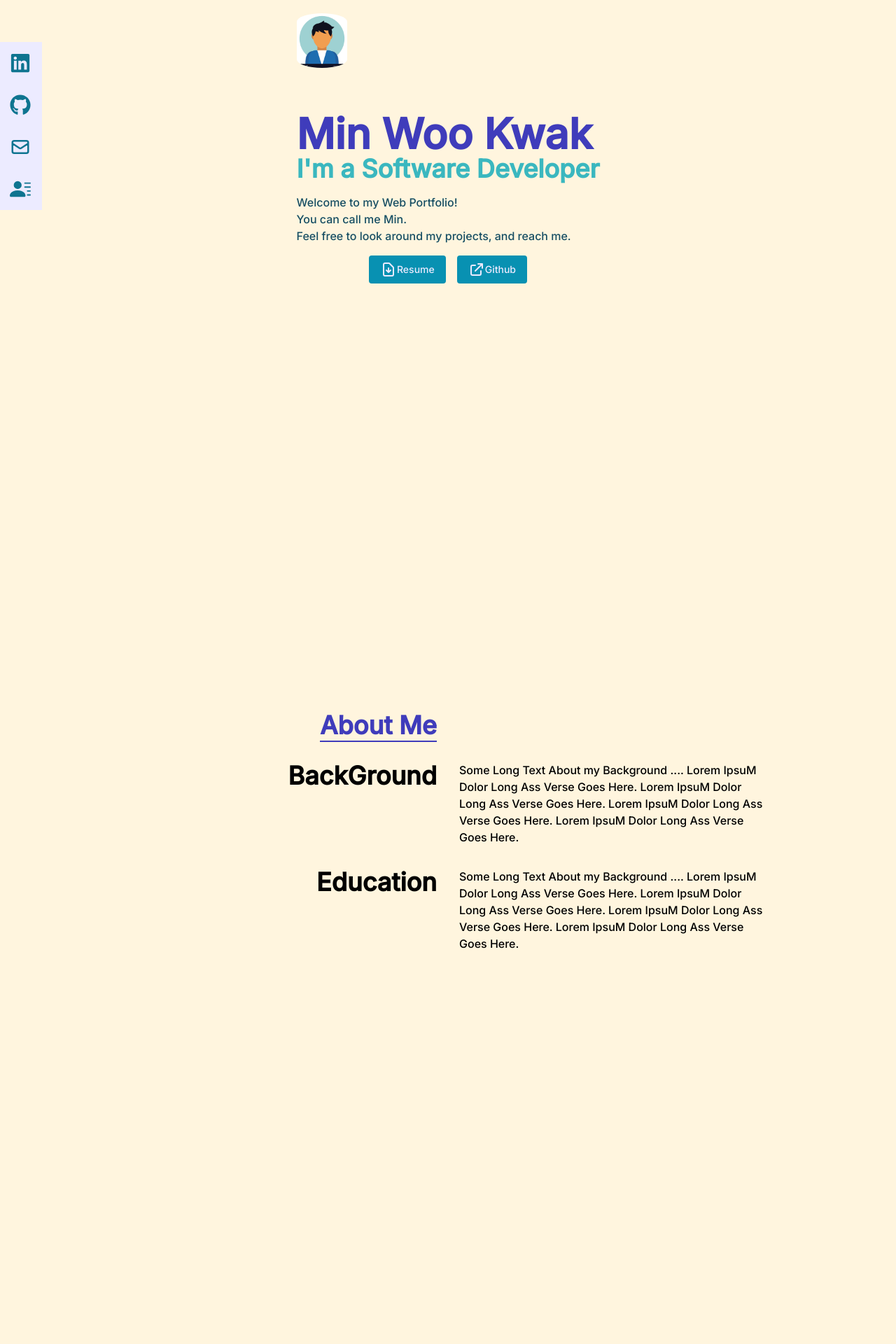
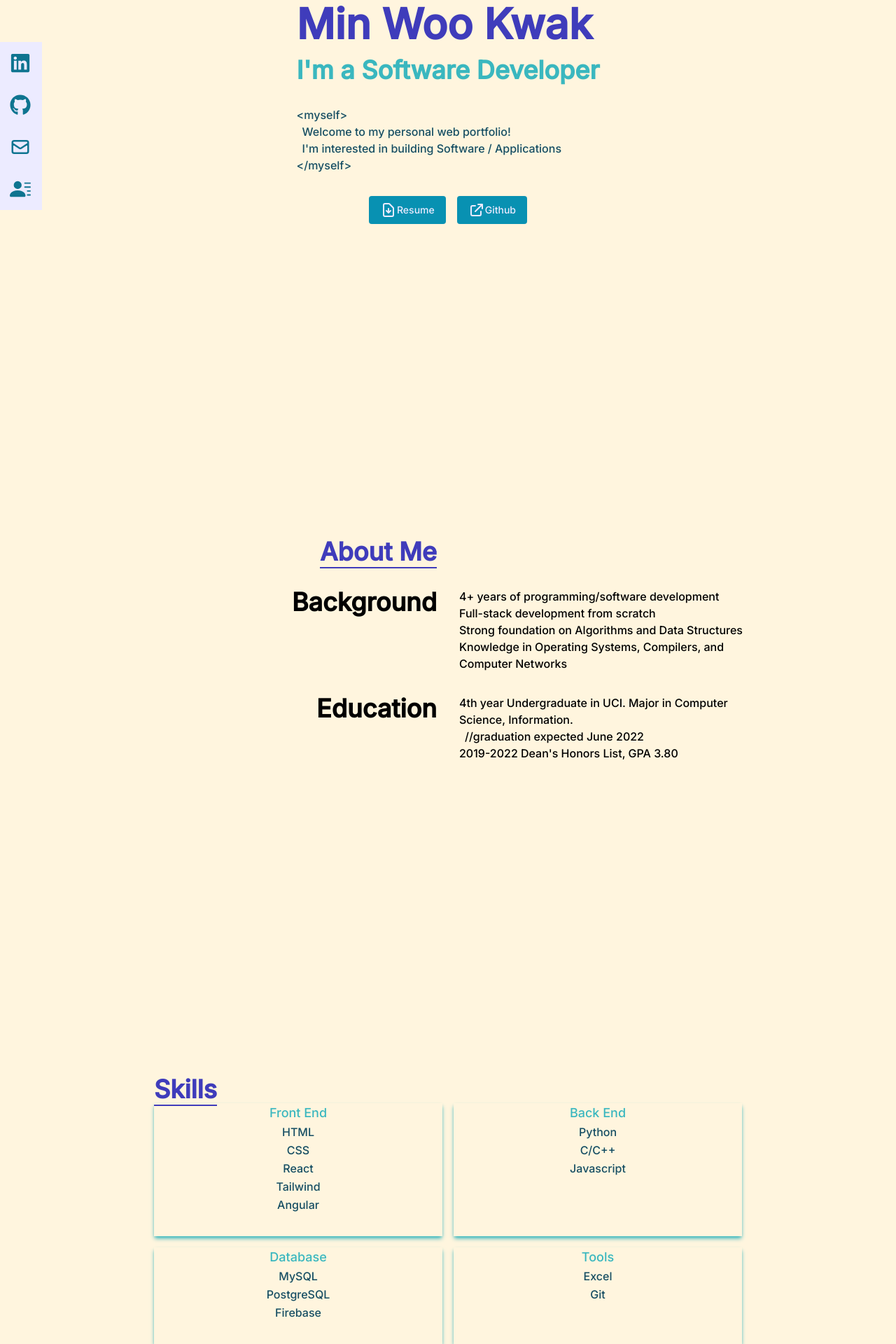
Before and after one commit to minwk79/react-portfolio-website, a React (Create React App) app: page / in a window 1280 px wide. Shown: the part 220-2140 px from the top of the page at 70% size. Built offline with nearby package versions, Linux system fonts and the light colour scheme.

Commit message:
Worked on Project Component

```diff
--- a/src/components/About.jsx
+++ b/src/components/About.jsx
@@ -28,15 +28,14 @@ function About() {
         </div>
           <div className='max-w-[1000px] w-full grid sm:grid-cols-2 gap-8 px-4'>
             <div className='sm:text-right text-4xl font-bold'>
-              <p>BackGround</p>
+              <p>Background</p>
             </div>
             <div>
                <p>
-                 Some Long Text About my Background ....
-                 Lorem IpsuM Dolor Long Ass Verse Goes Here.
-                 Lorem IpsuM Dolor Long Ass Verse Goes Here.
-                 Lorem IpsuM Dolor Long Ass Verse Goes Here.
-                 Lorem IpsuM Dolor Long Ass Verse Goes Here.
+                 4+ years of programming/software development<br />
+                 Full-stack development from scratch<br />
+                 Strong foundation on Algorithms and Data Structures<br />
+                 Knowledge in Operating Systems, Compilers, and Computer Networks<br />
                </p>
             </div>
             <div className='sm:text-right text-4xl font-bold'>
@@ -44,11 +43,9 @@ function About() {
             </div>
             <div>
                <p>
-                 Some Long Text About my Background ....
-                 Lorem IpsuM Dolor Long Ass Verse Goes Here.
-                 Lorem IpsuM Dolor Long Ass Verse Goes Here.
-                 Lorem IpsuM Dolor Long Ass Verse Goes Here.
-                 Lorem IpsuM Dolor Long Ass Verse Goes Here.
+                4th year Undergraduate in UCI. Major in Computer Science, Information.<br />
+                &ensp;//graduation expected June 2022<br />
+                2019-2022 Dean's Honors List, GPA 3.80<br/>
                </p>
             </div>
           </div>
--- a/src/components/App.jsx
+++ b/src/components/App.jsx
@@ -20,7 +20,6 @@ function App() {
       <Contact />
       {/* <Footer /> */}
 
-
     </div>
   )
 }
--- a/src/components/Contact.jsx
+++ b/src/components/Contact.jsx
@@ -12,12 +12,12 @@ function Contact() {
       <form method='POST' action='https://getform.io/f/23fde768-537b-4cae-9d35-3e996ac4f6dd' className='flex flex-col max-w-[600px] w-full'>
         <div className='pb-8'>
           <p className='headerText'>Contact Me</p>
-          <p className='secondaryText my-4'>Some Additional Text here</p>
+          <p className='secondaryText my-4'>Want to chat more?<br/> Just send me a message!</p>
         </div>
-        <input className='my-4 p-2' type='text' placeholder='Your Name' name='name' />
-        <input className='my-4 p-2' type='email' placeholder='Your Email' name='email' />
-        <textarea className='my-4 p-2' name='message' rows='10' placeholder='Message'></textarea>
-        <button className='primaryBtn mx-auto '>send message</button>
+        <input className='my-4 p-2' type='text' placeholder='Your Name' name='name' required/>
+        <input className='my-4 p-2' type='email' placeholder='Your Email' name='email' required/>
+        <textarea className='my-4 p-2' name='message' rows='10' placeholder='Message' required/>
+        <button className='primaryBtn mx-auto'>send message</button>
       </form>
 
 
--- a/src/components/Header.jsx
+++ b/src/components/Header.jsx
@@ -6,14 +6,19 @@ import resume from '../assets/resume.pdf'
 export default function Header() {
   return (
 
-    <div name='home' className='container myHeader flex flex-col justify-center'>
+    <div name='home' className='container pt-32 flex flex-col justify-center'>
       {/*Container*/}
-      <div className='max-w-[1000px] mx-auto px-8 flex flex-col justify-center h-full'>
-        <p className='text-secondary text-2xl md:text-4xl '>Hi, My Name Is </p>
-        <img className='py-6 w-1/3 md:w-1/6 mb-10 object-cover object-center rounded-full' alt='me' src={myImg}></img>
+      <div className='max-w-[1000px] mx-auto px-8 flex flex-col justify-center h-full gap-4'>
+        <p className='text-secondary text-2xl md:text-4xl '>Hello! <br /> My Name Is </p>
+        {/* <img className='py-6 w-1/3 md:w-1/6 mb-10 object-cover object-center rounded-full' alt='me' src={myImg}></img> */}
         <h1 className='text-primary text-4xl md:text-6xl font-bold'>Min Woo Kwak</h1>
         <h2 className='text-secondary text-2xl md:text-4xl font-bold'>I'm a Software Developer</h2>
-        <p className='text-tahiti-900 py-4 max-w-[700px]'>Welcome to my Web Portfolio! <br />You can call me Min. <br/> Feel free to look around my projects, and reach me. </p>
+        <p className='text-tahiti-900 py-4 max-w-[700px]'>
+          &lt;myself&gt; <br />
+          &ensp;Welcome to my personal web portfolio! <br />
+          &ensp;I'm interested in building Software / Applications<br />
+          &lt;/myself&gt; <br />
+        </p>
         <div className='flex justify-center'>
           <a className="primaryBtn"
             href={resume} download>
--- a/src/components/Project.jsx
+++ b/src/components/Project.jsx
@@ -2,29 +2,30 @@ import React from 'react'
 import ProjectCard from './ProjectCard'
 import srcImg from '../assets/temp.png'
 
+const des1 = "This project is an just an example template for me to see. Cheers!";
+const des2 = "Lorem Imsum Dolores Dominguez I'm coming home again. Cheerssssesese";
+const des3 = 'The world is so smaaaal till it aint!';
+const des4 = 'Project Manifesto Socrative Waitful thoughts';
+
+const tools1 = ["React", "Javascript", "Tailwind Css"];
+const tools2 = ["C", "Linux"];
+const tools3 = ["Python", "Flask"];
+const tools4 = ["React","Javascript", "Firebase"];
+
+
 export default function Project() {
 
-  const des1 = "This project is an just an example template for me to see. Cheers!";
-  const des2 = "Lorem Imsum Dolores Dominguez I'm coming home again. Cheerssssesese"
-
   return (
-    <div name='projects' className='container myContainer max-w-[1000px] flex flex-col justify-center w-full h-full gap-8' id='projects' >
+    <div name='projects' className='container max-w-[1000px] flex flex-col justify-center w-full h-full' >
         <div className='flex-col'>
             <p className='headerText'>Projects</p>
         </div>
-        <div className='w-full grid grid-cols-1 sm:grid-cols-2 gap-4 text-center py-8'>
-          <div className='shadow-lg shadow-secondary group container rounded-md flex justify-center items-center mx-auto content-div'>
-            <ProjectCard name="Project Something" tools="Python, Django, MongoDB" description={des1} src={srcImg}/>
-          </div>
-          <div className='shadow-lg shadow-secondary group container rounded-md flex justify-center items-center mx-auto content-div'>
-            <ProjectCard name="Development Project" tools="React, Typescript, HTML/CSS" description={des2} src={srcImg}/>
-          </div>
-          <div className='shadow-lg shadow-secondary group container rounded-md flex justify-center items-center mx-auto content-div'>
-            <ProjectCard name="Development Project" tools="React, Typescript, HTML/CSS" description={des2} src={srcImg}/>
-          </div>
-          <div className='shadow-lg shadow-secondary group container rounded-md flex justify-center items-center mx-auto content-div'>
-            <ProjectCard name="Development Project" tools="React, Typescript, HTML/CSS" description={des2} src={srcImg}/>
-          </div>
+        <div className='w-full grid grid-cols-1 sm:grid-cols-2 gap-4 text-center py-8 rounded-xl content-div'>
+          <ProjectCard name="Project A" tools={tools1} description={des1} src={srcImg} git='' website=''/>
+          <ProjectCard name="Project B" tools={tools2} description={des2} src={srcImg} git='' website=''/>
+          <ProjectCard name="Project C" tools={tools3} description={des3} src={srcImg} git='' website=''/>
+          <ProjectCard name="Project D" tools={tools4} description={des4} src={srcImg} git='' website=''/>
+
         </div>
     </div>
   )
--- a/src/components/ProjectCard.jsx
+++ b/src/components/ProjectCard.jsx
@@ -1,32 +1,36 @@
 import React from 'react';
 
 
-function ProjectCard({name, tools, description, src}) {  // we further need the image src, github link, website link.
+function ProjectCard({name, tools, description, src, git='', website=''}) {  // we further need the image src, github link, website link.
 
 
+    const renderedTools = tools.map((tool) => {
+        return (
+        <div key={tool} className='inline'>
+            <span className='inline-block bg-secondary rounded-full px-3 py-1 text-sm font-semibold text-silver mr-2 mb-2'>{tool}</span>
+        </div>
+        )
+    })
 
     return (
-        <div style={{backgroundImage: `url(${src})`}} className='shadow-lg shadow-secondary group container rounded-md flex justify-center
-            items-center mx-auto content-div'>
-            <div className='opacity-0 group-hover:opacity-100'>
-                <h2 className='text-2xl font-bold text-secondary tracking-wider'>{name}</h2>
-                <h2 className='mb-4 text-primary text-xs'>{tools}</h2>
-                <p className='description leading-relaxed'>{description}</p>
-                <div className='pt-8 text-center'>
-                    <button className='primaryBtn'>website</button>
-                    <button className='secondaryBtn'>code</button>
-                </div>
-                {/* <div className='w-1/2'>
-                    <img className='object-cover object-center rounded' alt='/' src={src} />
-                </div> */}
+        <div className='rounded overflow-hidden shadow-lg'>
+            <img className='w-full' src={src} alt='project' />
+            <div className='px-6 py-4'>
+                <div className='text-primary font-bold text-xl mb-2'>{name}</div>
+                <p className='text-secondary text-base'>
+                {description}
+                </p>
+            </div>
+            <div className='px-6 pt-4 pb-2'>
+                {renderedTools}
+            </div>
+            {/*TODO: Create the external link buttons */}
+            <div className='hidden mb-8'>
+                <button className='primaryBtn mx-auto' disabled={git === '' ? true : false}>Git</button>
+                <button className='primaryBtn mx-auto' disabled={website === '' ? true : false}>Website</button>
             </div>
         </div>
-
-
-
-
     )
-
 
 }
 
--- a/src/components/Skills.jsx
+++ b/src/components/Skills.jsx
@@ -3,28 +3,27 @@ import SkillCard from './SkillCard'
 
 // TODO: Declare variables for skillcards.
 const feSkills= [
-  "HTML/CSS",
-  "Javascript",
+  "HTML",
+  "CSS",
   "React",
   "Tailwind",
-  "Redux",
   "Angular"
 ];
 
 const beSkills = [
   "Python",
   "C/C++",
-  "Java"
+  "Javascript"
 ];
 
-const sqlSkills = [
+const dbSkills = [
   "MySQL",
   "PostgreSQL",
-  "MongoDB"
+  "Firebase"
 ];
 
 const tools = [
-  "Microsoft Excel",
+  "Excel",
   "Git"
 ];
 
@@ -32,14 +31,14 @@ const tools = [
 
 export default function Skills() {
   return (
-    <div name='skills' className='container myContainer max-w-[1000px] flex flex-col justify-center w-full h-full' id='skills'>
+    <div name='skills' className='container max-w-[1000px] flex flex-col justify-center w-full h-full mb-40 md:mb-64 lg:mb-80'>
       <div className='flex-col'>
         <p className='headerText'>Skills</p>
       </div>
-      <div className='w-full grid grid-cols-1 sm:grid-cols-2 gap-4 text-center py-8'>
+      <div className='w-full grid grid-cols-1 sm:grid-cols-2 gap-4 text-center mb-40 md:mb-64 lg:mb-80'>
         <SkillCard area="Front End" skills={feSkills} />
         <SkillCard area="Back End" skills={beSkills} />
-        <SkillCard area="SQL" skills={sqlSkills} />
+        <SkillCard area="Database" skills={dbSkills} />
         <SkillCard area="Tools" skills={tools} />
 
       </div>
--- a/src/index.css
+++ b/src/index.css
@@ -39,7 +39,11 @@
 }
 
 .content-div {
-  @apply bg-no-repeat bg-cover bg-center h-[200px];
+  @apply bg-no-repeat bg-cover bg-center;
+}
+
+.project {
+  @apply shadow-lg shadow-secondary container rounded-md flex justify-center items-center mx-auto content-div;
 }
 
 @layer base {
```
